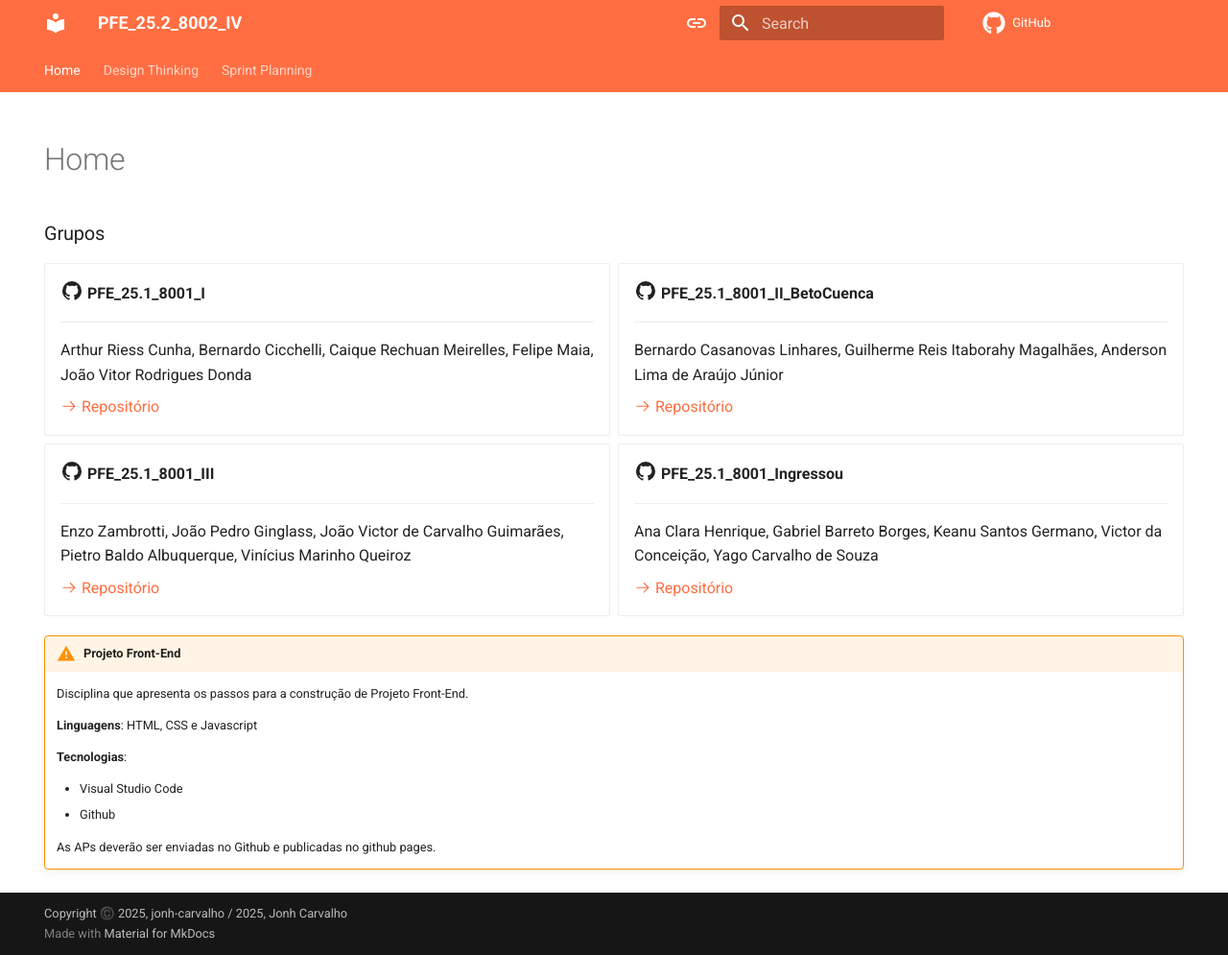
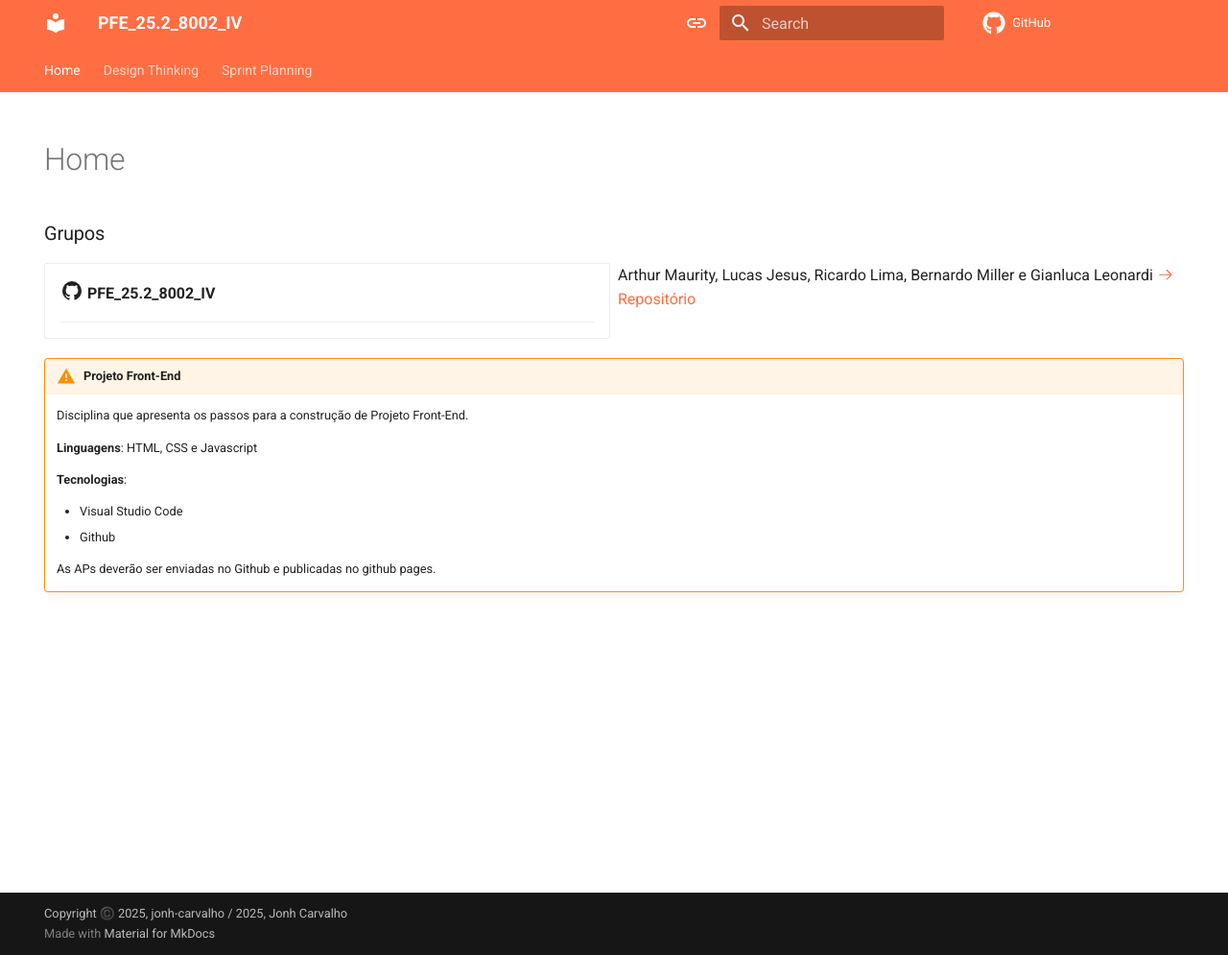
Before and after one commit to Projetos-de-Extensao/PFE_25.2_8002_IV, an MkDocs documentation site: the page built from docs/index.md, in a window 1280 px wide and 995 px high. Shown: the whole window at 96% size. Built offline with MkDocs 1.6.1 and Material for MkDocs 9.7.7, drawn with Linux system fonts in a browser that asks for light colours; comment, search, counter and statistics services are not loaded.

Commit message:
Alterações no site da disciplina

```diff
--- a/docs/index.md
+++ b/docs/index.md
@@ -8,37 +8,12 @@ hide:
 ### Grupos
 
 <div class="grid cards" style="grid-template-columns: repeat(2, 1fr); background: var(--md-default-bg-color);" markdown>
--   :material-github:{ .lg .right } __PFE_25.1_8001_I__
+-   :material-github:{ .lg .right } __PFE_25.2_8002_IV__
 
     ---
 
-    Arthur Riess Cunha,	Bernardo Cicchelli,	Caique Rechuan Meirelles, Felipe Maia, João Vitor Rodrigues Donda
-
-    [:octicons-arrow-right-24: Repositório](https://github.com/Projetos-de-Extensao/PFE_25.1_8001_I)
-
--   :material-github:{ .lg .right } __PFE_25.1_8001_II_BetoCuenca__
-
-    ---
-
-    Bernardo Casanovas Linhares, Guilherme Reis Itaborahy Magalhães, Anderson Lima de Araújo Júnior
-
-    [:octicons-arrow-right-24: Repositório](https://github.com/Projetos-de-Extensao/PFE_25.1_8001_II)
-
--   :material-github:{ .lg .right } __PFE_25.1_8001_III__
-
-    ---
-
-    Enzo Zambrotti, João Pedro Ginglass, João Victor de Carvalho Guimarães, Pietro Baldo Albuquerque, Vinícius Marinho Queiroz
-
-    [:octicons-arrow-right-24: Repositório](https://github.com/Projetos-de-Extensao/PFE_25.1_8001_III)
-
--   :material-github:{ .lg .right } __PFE_25.1_8001_Ingressou__
-
-    ---
-
-    Ana Clara Henrique,	Gabriel Barreto Borges, Keanu Santos Germano, Victor da Conceição, Yago Carvalho de Souza
-
-    [:octicons-arrow-right-24: Repositório](https://github.com/Projetos-de-Extensao/PFE_25.1_8001_IV)
+Arthur Maurity, Lucas Jesus, Ricardo Lima, Bernardo Miller e Gianluca Leonardi
+    [:octicons-arrow-right-24: Repositório](https://github.com/Projetos-de-Extensao/PFE_25.2_8002_IV)
 </div>
 
 !!! warning "Projeto Front-End"
```
